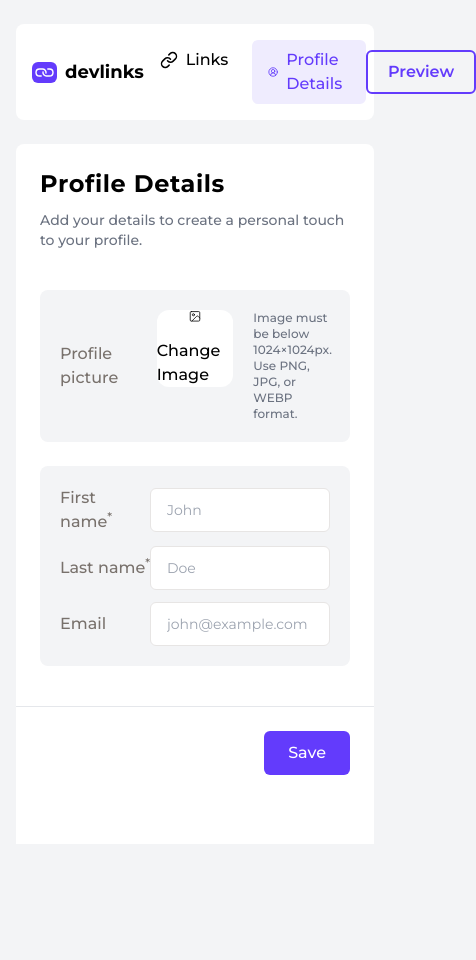
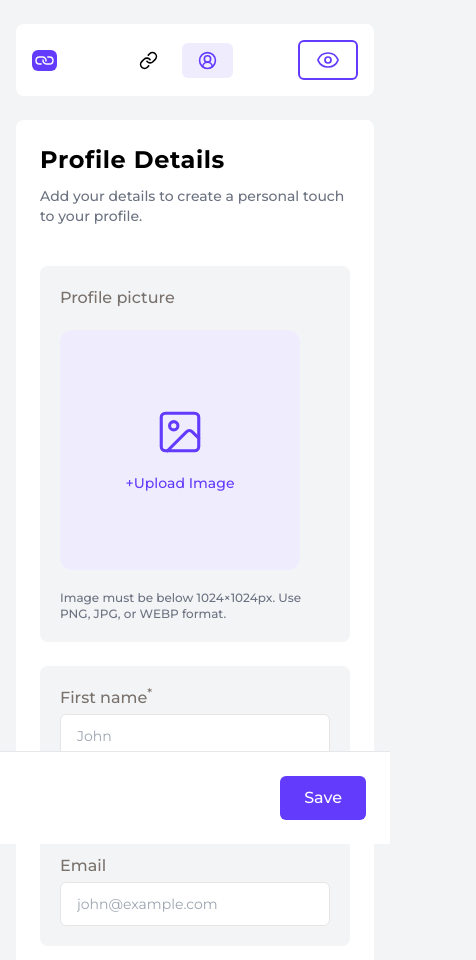
Before and after one commit to johurul-haque/link-sharing-app, a React (Vite) app: page /profile in a window 390 px wide. Shown: the top 960 px of the page, 476 px wide, since content can reach past the window. Before the commit the page ends 844 px from the top, so only its background shows below. Built offline with nearby package versions, Linux system fonts and the light colour scheme.

Commit message:
fix!: responsive issues on mobile screens and code refactoring

```diff
--- a/src/components/header.tsx
+++ b/src/components/header.tsx
@@ -1,5 +1,5 @@
 import { Link } from '@tanstack/react-router';
-import { CircleUserRound, LinkIcon } from 'lucide-react';
+import { CircleUserRound, EyeIcon, LinkIcon } from 'lucide-react';
 import { Logo } from './logo';
 
 const LINKS = [
@@ -22,8 +22,8 @@ export function Header() {
                 className="[&.active]:bg-secondary [&.active]:text-primary hover:bg-gray-100 font-medium px-4 py-2 flex gap-2 items-center rounded-md"
                 to={to}
               >
-                <Icon size={18} />
-                {label}
+                <Icon size={19} />
+                <span className="max-sm:sr-only">{label}</span>
               </Link>
             </li>
           ))}
@@ -31,10 +31,11 @@ export function Header() {
       </nav>
 
       <Link
-        className="px-5 py-2 rounded-md border-2 border-primary text-primary font-semibold hover:bg-secondary"
+        className="px-4 py-1.5 sm:px-5 sm:py-2 rounded-md border-2 border-primary text-primary font-semibold hover:bg-secondary"
         to="/preview"
       >
-        Preview
+        <EyeIcon className="sm:hidden" strokeWidth={1.7} />
+        <span className="max-sm:sr-only">Preview</span>
       </Link>
     </header>
   );
--- a/src/components/logo.tsx
+++ b/src/components/logo.tsx
@@ -6,7 +6,7 @@ export function Logo() {
       <div className="bg-primary px-1 py-0.5 rounded-md max-w-fit">
         <LinkIcon className="stroke-white rotate-45" size={17} />
       </div>
-      devlinks
+      <span className="max-sm:sr-only">devlinks</span>
     </div>
   );
 }
--- a/src/components/profile-card.tsx
+++ b/src/components/profile-card.tsx
@@ -1,4 +1,5 @@
 import { ReactNode } from '@tanstack/react-router';
+import { cn } from '../lib/cn';
 import { useLinksStore } from '../store/links';
 import { useProfileStore } from '../store/profile';
 import { SocialLinks } from './social-links';
@@ -9,7 +10,12 @@ export function ProfileCard({ previewMode }: { previewMode?: boolean }) {
 
   return (
     <>
-      <figure className="[&>*:nth-child(1)]:rounded-full [&>*:nth-child(1)]:size-14 [&>*:nth-child(1)]:mx-auto text-center">
+      <figure
+        className={cn(
+          '[&>*:nth-child(1)]:rounded-full [&>*:nth-child(1)]:size-14 [&>*:nth-child(1)]:mx-auto text-center',
+          previewMode && '[&>*:nth-child(1)]:size-20'
+        )}
+      >
         {profileStore.image ? (
           <img
             src={profileStore.image}
@@ -17,7 +23,7 @@ export function ProfileCard({ previewMode }: { previewMode?: boolean }) {
             alt={`Image of ${profileStore.name}`}
           />
         ) : (
-          <div className="bg-gray-200" />
+          <div className={'bg-gray-200'} />
         )}
 
         <figcaption className="mt-5">
@@ -35,7 +41,10 @@ export function ProfileCard({ previewMode }: { previewMode?: boolean }) {
               {profileStore.email}
             </a>
           ) : (
-            <div className="rounded-md bg-gray-200 w-1/2 h-2 mx-auto mt-2" />
+            <div
+              className="rounded-md bg-gray-200 w-1/2 h-2 mx-auto mt-2"
+              hidden={previewMode}
+            />
           )}
         </figcaption>
       </figure>
--- a/src/layouts/customize-links/form.tsx
+++ b/src/layouts/customize-links/form.tsx
@@ -10,7 +10,7 @@ type Inputs = {
   }[];
 };
 
-export function Form() {
+export function CustomizeLinksForm() {
   const store = useLinksStore();
 
   const { register, control, handleSubmit } = useForm<Inputs>({
@@ -40,7 +40,7 @@ export function Form() {
         </button>
       </div>
 
-      <div className="px-6 pb-6 space-y-5">
+      <div className="px-6 pb-20 md:pb-6 space-y-5">
         {fields.map((field, index) => (
           <fieldset key={field.id} className="rounded-lg p-5 bg-gray-100">
             <div className="flex justify-between mb-4">
@@ -79,7 +79,7 @@ export function Form() {
                 type="url"
                 {...register(`links.${index}.url`)}
                 id={`url-${index}`}
-                className="grow h-full bg-transparent outline-none pl-4"
+                className="grow h-full bg-transparent outline-none px-4"
                 required
               />
             </div>
@@ -87,11 +87,13 @@ export function Form() {
         ))}
       </div>
 
-      <hr />
+      <div className="md:contents max-md:fixed max-md:bottom-0 max-md:inset-x-0 max-md:pb-6 max-md:bg-white">
+        <hr />
 
-      <button className="bg-primary text-white px-6 py-2.5 rounded-md font-medium mt-6 mr-6 ml-auto block hover:opacity-90">
-        Save
-      </button>
+        <button className="bg-primary text-white px-6 py-2.5 rounded-md font-medium mt-6 mr-6 ml-auto block hover:opacity-90">
+          Save
+        </button>
+      </div>
     </form>
   );
 }
--- a/src/layouts/customize-links/index.tsx
+++ /dev/null
@@ -1,19 +0,0 @@
-import { Form } from './form';
-
-export function CustomizeLinks({ className }: { className?: string }) {
-  return (
-    <section className={className}>
-      <div className="p-6 pb-0">
-        <h1 className="font-bold text-2xl tracking-wide mb-2.5">
-          Customize your links
-        </h1>
-        <p className="text-sm text-gray-500 font-medium">
-          Add/edit/remove links below and then share all your profiles with the
-          world!
-        </p>
-      </div>
-
-      <Form />
-    </section>
-  );
-}
--- a/src/layouts/profile-details/index.tsx
+++ b/src/layouts/profile-details.tsx
@@ -1,8 +1,8 @@
 import { ImageIcon } from 'lucide-react';
 import { useState } from 'react';
 import { useForm } from 'react-hook-form';
-import { cn } from '../../lib/cn';
-import { useProfileStore } from '../../store/profile';
+import { cn } from '../lib/cn';
+import { useProfileStore } from '../store/profile';
 
 type Inputs = {
   firstName: string;
@@ -40,28 +40,37 @@ export function ProfileDetails({ className }: { className?: string }) {
         </p>
       </div>
 
-      <form onSubmit={form.handleSubmit(onSubmit)} className="mt-4 mb-6">
+      <form
+        onSubmit={form.handleSubmit(onSubmit)}
+        className="mt-4 mb-6 max-md:pb-24"
+      >
         <div className="px-6 lg:px-8 space-y-6 lg:space-y-8">
           <fieldset className="rounded-lg p-5 bg-gray-100">
-            <dl className="grid grid-cols-3 gap-5">
+            <dl className="grid md:grid-cols-3 gap-5">
               <dt className="font-medium text-stone-500 self-center">
                 Profile picture
               </dt>
 
-              <dd className="grid grid-cols-2 gap-5 col-span-2">
+              <dd className="grid md:grid-cols-2 gap-5 md:col-span-2">
                 <label
                   htmlFor="profile"
-                  className="bg-white rounded-xl overflow-hidden aspect-square relative cursor-pointer"
+                  className="bg-white rounded-xl overflow-hidden aspect-square relative cursor-pointer max-md:max-w-[15rem] "
                 >
                   <div
                     className={cn(
-                      'absolute inset-0 flex flex-col justify-center items-center gap-4 z-10',
+                      'absolute inset-0 flex flex-col justify-center items-center gap-4 z-10 bg-secondary text-primary p-2',
                       imgSrc &&
                         'transition text-white/80 bg-neutral-900/30 hover:bg-neutral-900/60 hover:text-white/95'
                     )}
                   >
-                    <ImageIcon size={50} strokeWidth={1.5} />
-                    <span className="font-medium">Change Image</span>
+                    <ImageIcon
+                      size={50}
+                      className="md:max-lg:size-8"
+                      strokeWidth={1.5}
+                    />
+                    <span className="font-medium max-md:text-sm max-lg:text-xs text-center">
+                      {imgSrc ? 'Change' : '+Upload'} Image
+                    </span>
                   </div>
 
                   {imgSrc && (
@@ -101,7 +110,7 @@ export function ProfileDetails({ className }: { className?: string }) {
             </dl>
           </fieldset>
 
-          <div className="rounded-lg p-5 space-y-3 bg-gray-100 [&>*]:grid [&>*]:grid-cols-3 [&>*]:items-center [&>*>label]:font-medium [&>*>label]:text-stone-500">
+          <div className="rounded-lg p-5 space-y-3 bg-gray-100 [&>*]:grid max-md:[&>*]:gap-1 md:[&>*]:grid-cols-3 md:[&>*]:items-center [&>*>label]:font-medium [&>*>label]:text-stone-500">
             <fieldset>
               <label htmlFor="first-name">
                 First name<sup>*</sup>
@@ -143,11 +152,13 @@ export function ProfileDetails({ className }: { className?: string }) {
           </div>
         </div>
 
-        <hr className="mt-10 mb-6 lg:mb-8" />
+        <div className="md:contents max-md:fixed max-md:bottom-0 max-md:inset-x-0 max-md:pb-6 max-md:bg-white">
+          <hr className="md:mt-10 mb-6 lg:mb-8" />
 
-        <button className="bg-primary text-white px-6 py-2.5 rounded-md font-medium mt-6 mr-6 lg:mt-8 lg:mr-8 ml-auto block hover:opacity-90">
-          Save
-        </button>
+          <button className="bg-primary text-white px-6 py-2.5 rounded-md font-medium mt-6 mr-6 ml-auto block hover:opacity-90">
+            Save
+          </button>
+        </div>
       </form>
     </section>
   );
--- a/src/routes/index.tsx
+++ b/src/routes/index.tsx
@@ -1,13 +1,40 @@
 import { createFileRoute } from '@tanstack/react-router';
-import { CustomizeLinks } from '../layouts/customize-links';
-import { MobileView } from '../layouts/mobile-view';
+import { ReactNode } from 'react';
+import { ProfileCard } from '../components/profile-card';
+import { CustomizeLinksForm } from '../layouts/customize-links/form';
 
 export const Route = createFileRoute('/')({
   component: () => (
-    <main className="grid md:grid-cols-5 [&>*]:bg-white [&>*]:rounded-t-lg gap-6 flex-1">
-      <MobileView className="max-md:hidden col-span-2" />
+    <main className="grid md:grid-cols-5 [&>*]:bg-white [&>*]:rounded-t-lg gap-6">
+      <section className="grid place-items-center px-12 py-20 max-md:hidden col-span-2">
+        <PhoneBorder>
+          <ProfileCard />
+        </PhoneBorder>
+      </section>
 
-      <CustomizeLinks className="md:col-span-3" />
+      <section className="md:col-span-3">
+        <div className="p-6 pb-0">
+          <h1 className="font-bold text-2xl tracking-wide mb-2.5">
+            Customize your links
+          </h1>
+          <p className="text-sm text-gray-500 font-medium">
+            Add/edit/remove links below and then share all your profiles with
+            the world!
+          </p>
+        </div>
+
+        <CustomizeLinksForm />
+      </section>
     </main>
   ),
 });
+
+function PhoneBorder({ children }: { children: ReactNode }) {
+  return (
+    <div className="max-w-[18rem] w-full border border-stone-300 aspect-[9/16.5] rounded-3xl p-1.5">
+      <div className="rounded-[18px] border border-stone-300 w-full h-full p-6 lg:px-7 lg:py-8 overflow-y-auto">
+        {children}
+      </div>
+    </div>
+  );
+}
--- a/src/routes/preview.tsx
+++ b/src/routes/preview.tsx
@@ -4,9 +4,9 @@ import { ProfileCard } from '../components/profile-card';
 export const Route = createFileRoute('/preview')({
   component: () => (
     <>
-      <div className="absolute inset-x-0 top-0 h-[clamp(350px,40vh,600px)] xl:h-[clamp(380px,50vh,700px)] bg-primary rounded-b-2xl -z-10" />
+      <div className="absolute inset-x-0 top-0 h-[clamp(350px,40vh,600px)] xl:h-[clamp(380px,50vh,700px)] bg-primary rounded-b-2xl -z-10 max-sm:hidden" />
 
-      <header className="flex justify-between items-center p-3 lg:p-4 mx-auto bg-white rounded-lg my-5 lg:my-6 w-full">
+      <header className="flex justify-between items-center sm:p-3 lg:p-4 mx-auto sm:bg-white rounded-lg my-4 sm:my-5 lg:my-6 w-full">
         <Link
           to="/"
           className="px-5 py-2 rounded-md border-2 border-primary text-primary font-semibold hover:bg-secondary max-lg:text-sm box-border"
@@ -19,8 +19,8 @@ export const Route = createFileRoute('/preview')({
         </button>
       </header>
 
-      <main className="flex-1 grid place-items-center">
-        <article className="bg-white px-6 pt-8 pb-6 rounded-xl max-w-[16rem] mx-auto w-full">
+      <main className="flex-1 grid sm:place-items-center">
+        <article className="sm:bg-white sm:px-6 sm:pt-8 sm:pb-6 rounded-xl max-w-[16rem] mx-auto w-full max-sm:mt-24">
           <ProfileCard previewMode />
         </article>
       </main>
```
